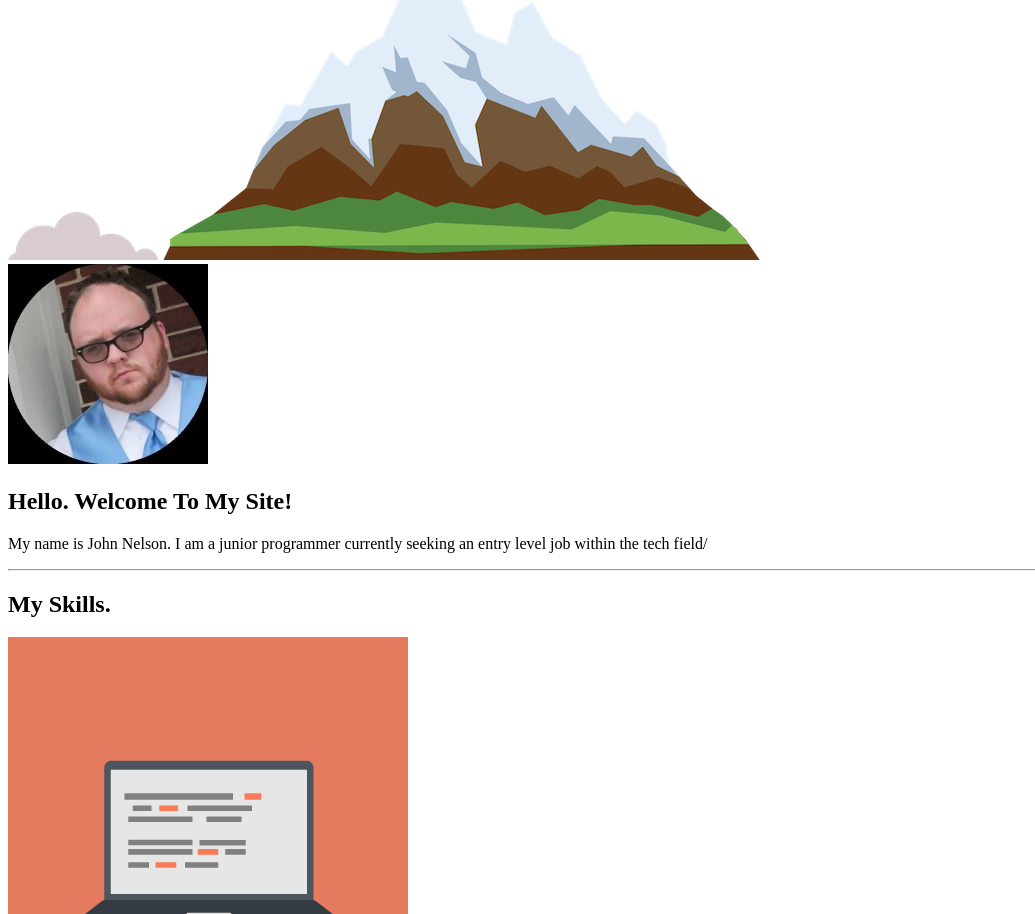
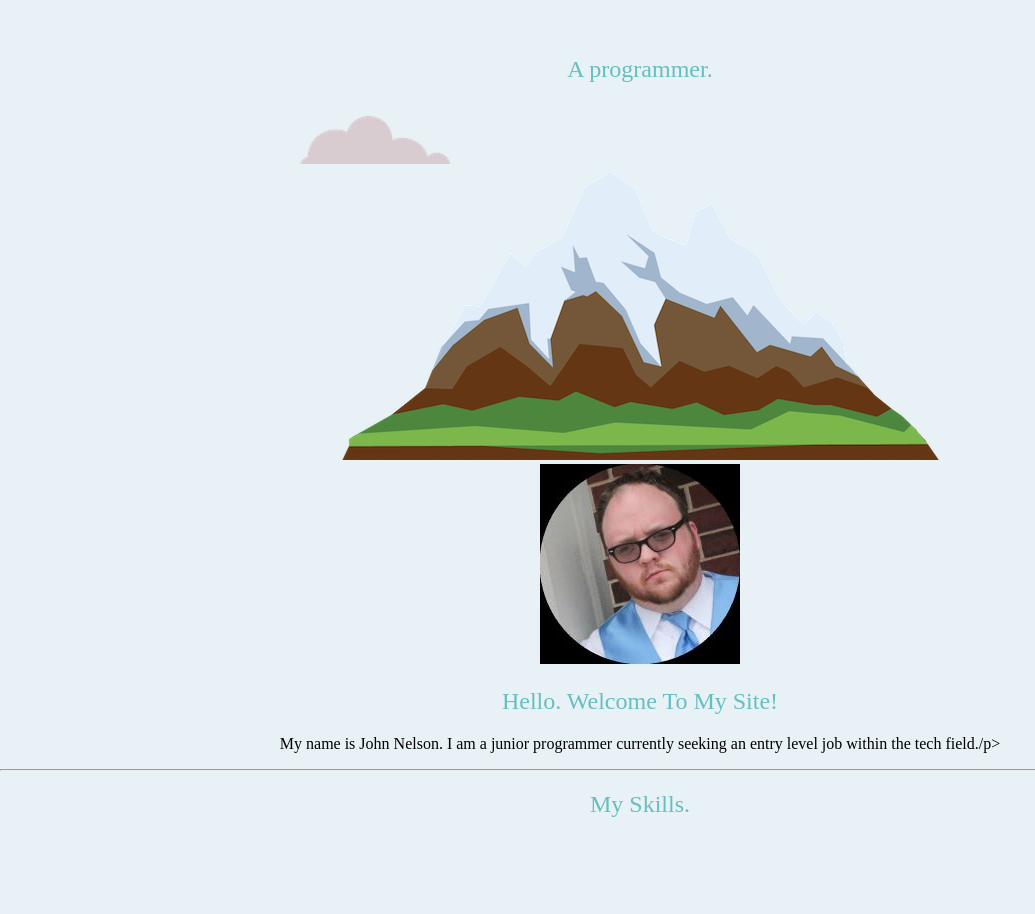
Before and after one commit to NelsonJ90/webdev, a plain HTML site: page index.html in a window 1280 px wide. Shown: the part 284-1198 px from the top of the page, without its empty margins (0-1035 px from the left). Drawn offline with Linux system fonts and the light colour scheme.

Commit message:
FIXED some code

```diff
--- a/index.html
+++ b/index.html
@@ -3,7 +3,7 @@
   <head>
     <meta charset="utf-8">
     <title>John Nelson</title>
-    <link rel="stylesheet" type="text/css" href="css\styles.css">
+    <link rel="stylesheet" type="text/css" href="styles.css">
     <link rel="icon" href="favicon.ico">
     <link rel="preconnect" href="https://fonts.googleapis.com">
 <link rel="preconnect" href="https://fonts.gstatic.com" crossorigin>
@@ -22,7 +22,7 @@ rel="stylesheet">
       <div class="profile">
         <img src="me.jpg.jpg" alt="John-image">
         <h2>Hello. Welcome To My Site!</h2>
-        <p>My name is John Nelson. I am a junior programmer currently seeking an entry level job within the tech field/</p>
+        <p>My name is John Nelson. I am a junior programmer currently seeking an entry level job within the tech field./p>
       </div>
       <hr>
       <div class="skills">
```
